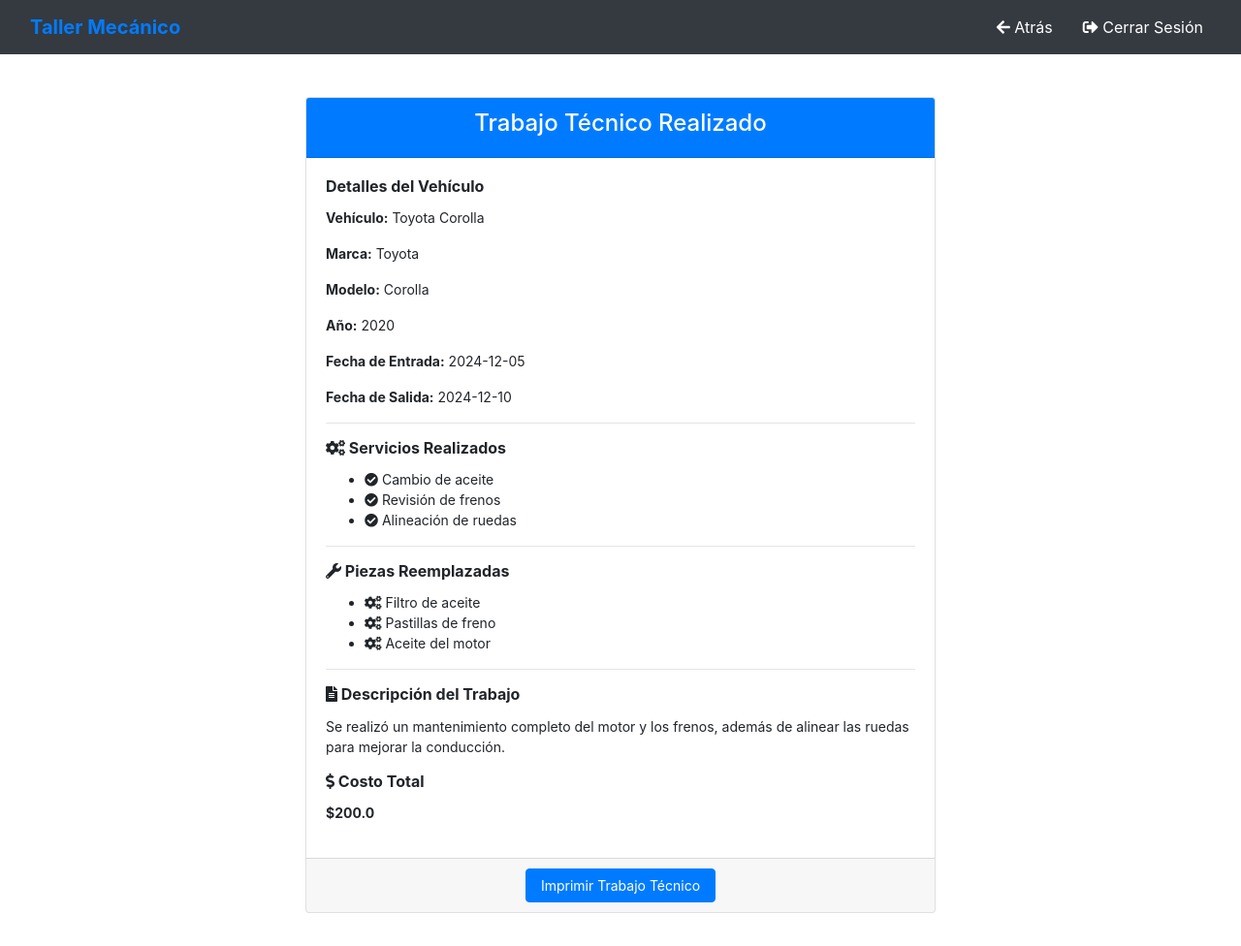
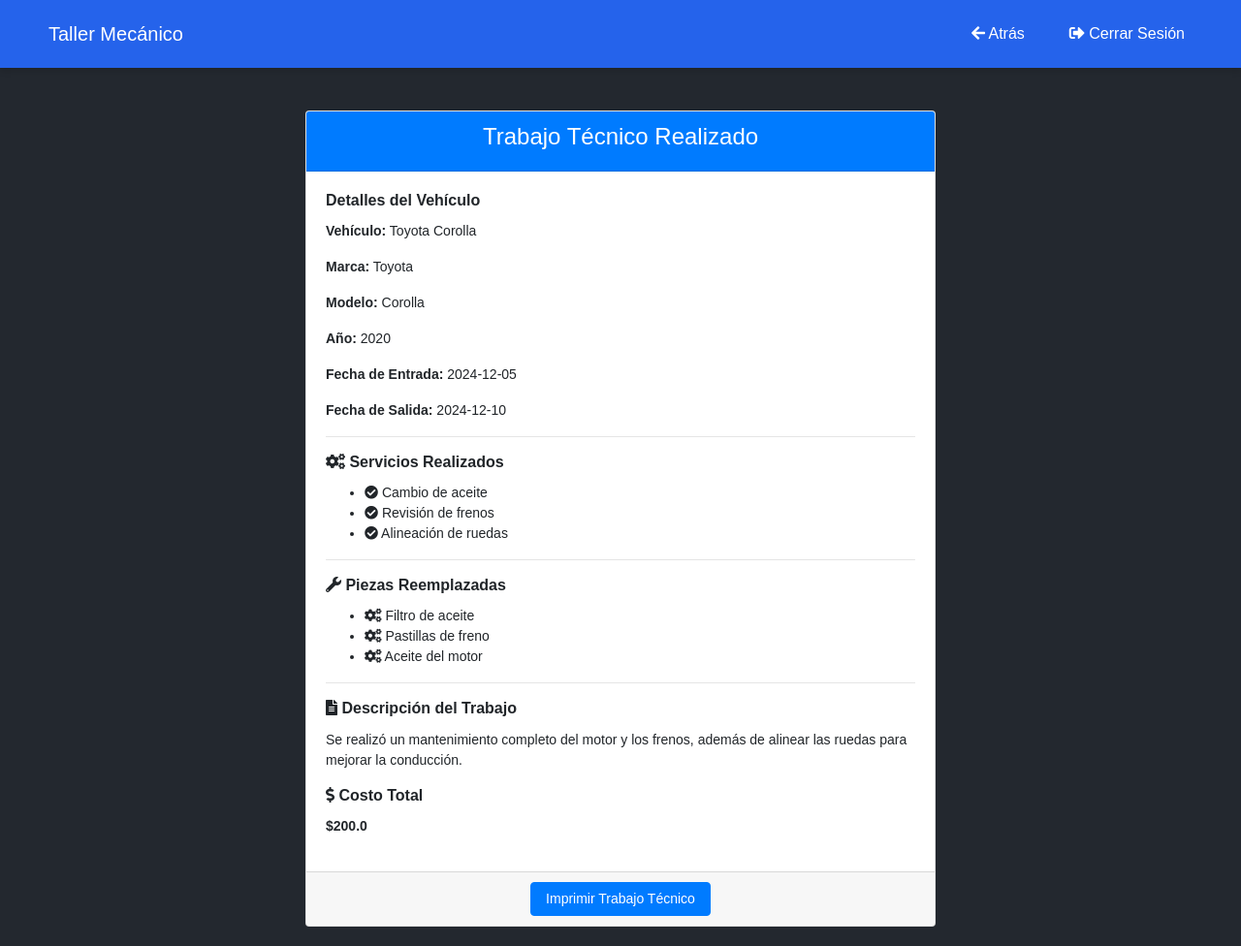
Before and after one commit to AngelTz-Y/TallerMecanico-Definitivo, a Django app: page /trabajo_tecnico_taller/ in a window 1280 px wide. Shown: the whole page at 97% size. Before the commit the page ends 942 px from the top, so only its background shows below. Run offline with Django 5.2, Linux system fonts and the light colour scheme; some libraries are stand-ins or nearby versions.

Commit message:
important

```diff
--- a/templates/InterfazCliente/Funciones/trabajo_tecnico_taller.html
+++ b/templates/InterfazCliente/Funciones/trabajo_tecnico_taller.html
@@ -11,11 +11,12 @@
     <link rel="stylesheet" href="https://cdnjs.cloudflare.com/ajax/libs/font-awesome/5.15.4/css/all.min.css">
     <style>
         /* Estilo para la impresión */
+
+        body {
+            font-family: Arial, sans-serif;
+            background-color: #23282f;
+        }
         @media print {
-            body {
-                font-family: Arial, sans-serif;
-                background-color: #0d1117;
-            }
             .no-print {
                 display: none;
             }
@@ -62,39 +63,29 @@
             padding: 6px 15px;
             font-size: 14px;
         }
-
-        /* Estilos para el navbar */
         .navbar {
-            background-color: #343a40;
+            background-color: #2563eb;
+            padding: 15px 20px;
+            color: white;
+            box-shadow: 0 4px 6px rgba(0, 0, 0, 0.1);
         }
 
-        .navbar-brand {
-            font-weight: bold;
-            font-size: 20px;
+        .navbar a {
+            color: white;
+            text-decoration: none;
+            margin: 0 15px;
+            font-weight: 500;
+            transition: color 0.3s ease;
         }
 
-        .navbar-nav .nav-item {
-            margin-left: 15px;
+        .navbar a:hover {
+            color: #93c5fd;
         }
 
-        .nav-link {
-            color: white !important;
+        .navbar .ms-auto {
+            margin-left: auto; /* Alineación de los elementos a la derecha */
         }
 
-        .nav-link:hover {
-            color: #007bff !important;
-        }
-
-        .navbar-toggler {
-            border-color: #007bff;
-        }
-
-        /* Ajustes de responsividad */
-        @media (max-width: 768px) {
-            .navbar-brand {
-                font-size: 18px;
-            }
-        }
     </style>
 </head>
 <body>
@@ -107,17 +98,22 @@
                 <span class="navbar-toggler-icon"></span>
             </button>
             <div class="collapse navbar-collapse" id="navbarNav">
-                <ul class="navbar-nav ml-auto">
+                <ul class="navbar-nav ms-auto"> <!-- Alineación a la derecha -->
                     <li class="nav-item">
-                        <a class="nav-link" href="javascript:history.back()"><i class="fas fa-arrow-left"></i> Atrás</a>
+                        <a class="nav-link" href="javascript:history.back()">
+                            <i class="fas fa-arrow-left"></i> Atrás
+                        </a>
                     </li>
                     <li class="nav-item">
-                        <a class="nav-link" href="{% url 'logout' %}"><i class="fas fa-sign-out-alt"></i> Cerrar Sesión</a>
+                        <a class="nav-link" href="{% url 'logout' %}">
+                            <i class="fas fa-sign-out-alt"></i> Cerrar Sesión
+                        </a>
                     </li>
                 </ul>
             </div>
         </div>
     </nav>
+
 
     <!-- Contenedor principal -->
     <div class="container mt-4">
--- a/templates/InterfazCliente/cliente_panel.html
+++ b/templates/InterfazCliente/cliente_panel.html
@@ -243,7 +243,7 @@
             <i class="bi bi-chevron-down ms-auto"></i>
         </div>
         <div class="dropdown-container">
-            <a href="#"><i class="bi bi-eye-fill"></i> Consultar Estado</a>
+            <a href="{% url 'estado_vehiculo' %}"><i class="bi bi-eye-fill"></i> Consultar Estado</a>
             <a href="{% url 'trabajo_tecnico_taller' %}"><i class="bi bi-file-earmark-text-fill"></i> Imprimir Trabajo Técnico</a>
         </div>
 
```
Also changed, not shown: templates/InterfazCliente/Funciones/estado_vehiculo.html (+43 -48 lines).
